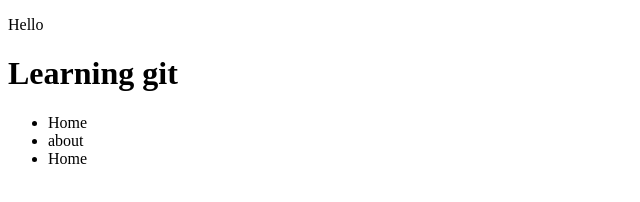
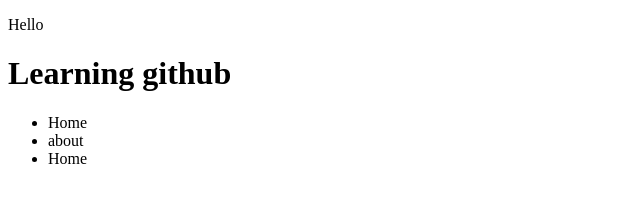
Before and after one commit to codewithanand1/git-learing1, a plain HTML site: page index.html in a window 1280 px wide. Shown: the full height of the page, 0-640 px from the left. Drawn offline with Linux system fonts and the light colour scheme.

```diff
--- a/index.html
+++ b/index.html
@@ -7,7 +7,7 @@
 </head>
 <body>
     <p>Hello</p>
-    <h1>Learning git </h1>
+    <h1>Learning github </h1>
     <ul>
         <li>Home</li>
         <li>about</li>
```
